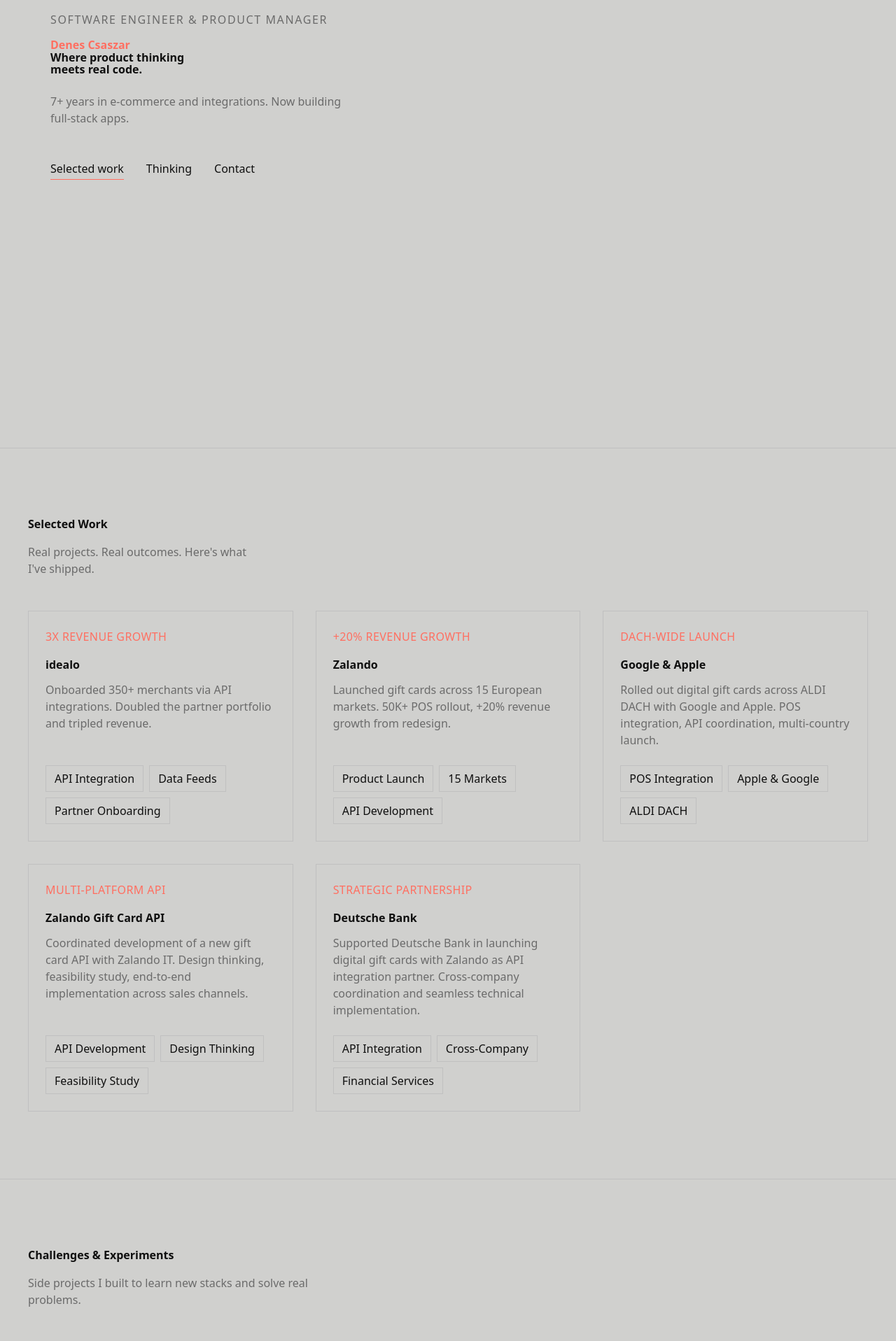
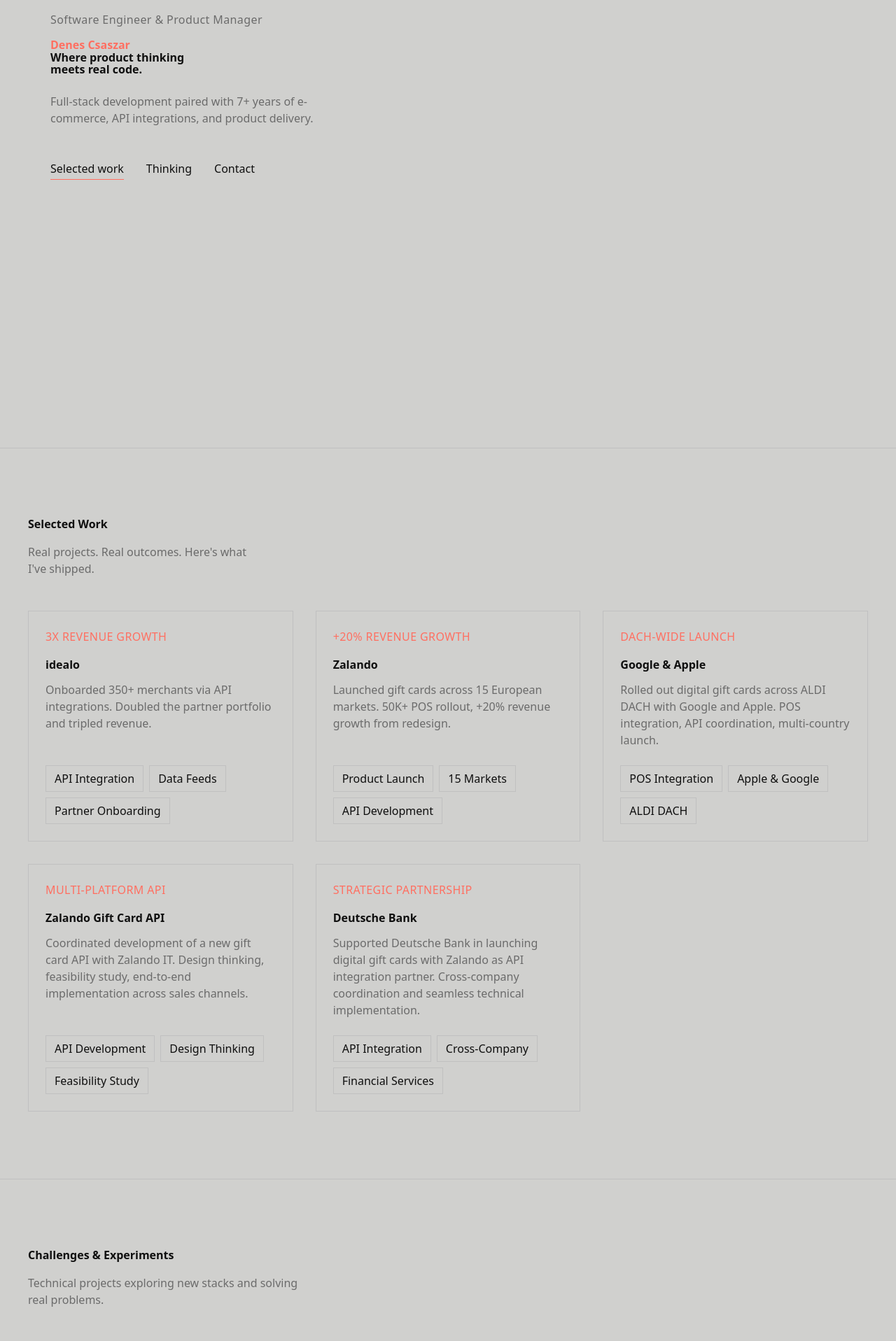
Before and after one commit to denescsaszar/portfolio, a Next.js app: page / in a window 1280 px wide. Shown: the part 160-2077 px from the top of the page at 70% size. Built offline with nearby package versions, Linux system fonts and the light colour scheme.

Commit message:
fix hero styling, rewrite copy to be less self-focused, update all case studies with real content

```diff
--- a/app/page.tsx
+++ b/app/page.tsx
@@ -19,7 +19,7 @@
         <section className="min-h-screen flex items-start px-6 md:px-8 pt-24 pb-16 md:pb-24 max-w-wide mx-auto">
           <div className="w-full mt-12 md:mt-20">
             <FadeIn>
-              <p className="text-body-small uppercase tracking-widest text-muted mb-4">
+              <p className="text-body-small tracking-wide text-muted mb-4">
                 Software Engineer & Product Manager
               </p>
             </FadeIn>
@@ -36,7 +36,7 @@
 
             <FadeIn delay={0.2}>
               <p className="text-body-large text-muted mb-8 md:mb-12 max-w-[48ch]">
-                7+ years in e-commerce and integrations. Now building full-stack apps.
+                Full-stack development paired with 7+ years of e-commerce, API integrations, and product delivery.
               </p>
             </FadeIn>
 
@@ -158,7 +158,7 @@
                   Challenges & Experiments
                 </h2>
                 <p className="text-body-large text-muted max-w-[44ch]">
-                  Side projects I built to learn new stacks and solve real problems.
+                  Technical projects exploring new stacks and solving real problems.
                 </p>
               </div>
             </FadeIn>
```
